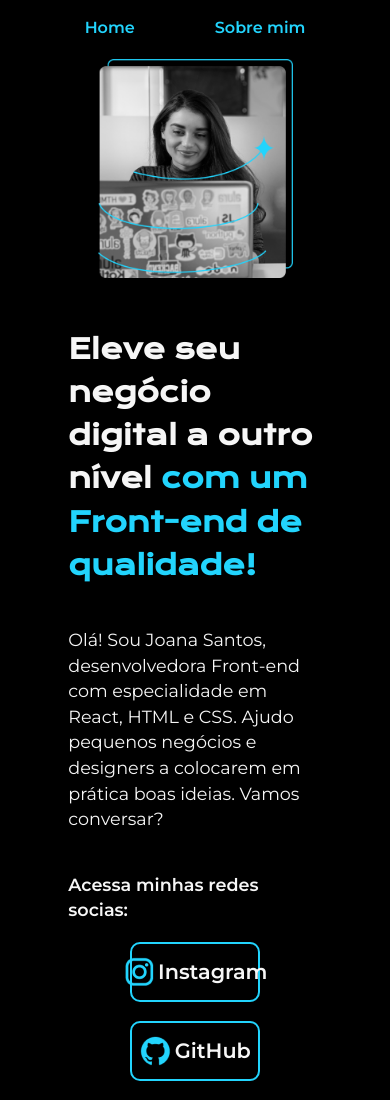
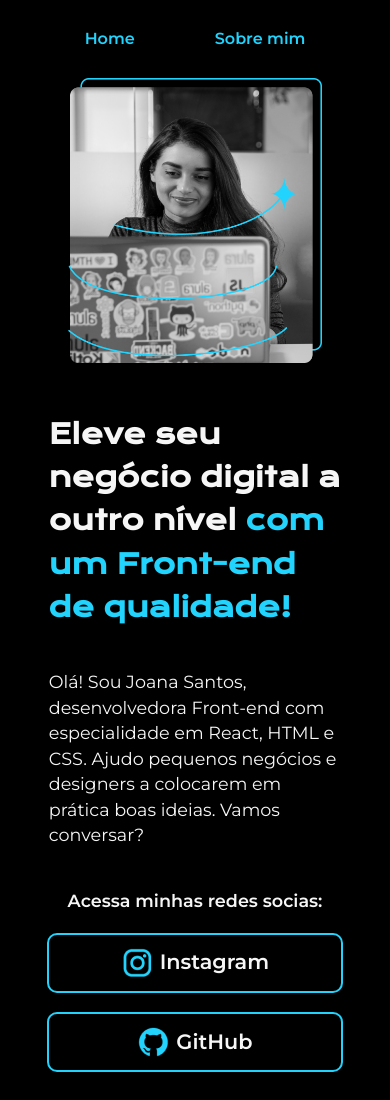
Before and after one commit to srloris/projeto-alura, a plain HTML site: page index.html in a window 390 px wide. Shown: the top 1100 px of the page. Drawn offline with nearby package versions, Linux system fonts and the light colour scheme.

Commit message:
Update style.css

```diff
--- a/styles/style.css
+++ b/styles/style.css
@@ -120,3 +120,18 @@ strong {
         width: 50%;
     }
 }
+@media (max-width: 720px) {
+    .cabecalho__menu{
+        margin: 8% 0 3% 0;
+        justify-content: center;
+    }
+    .apresentacao__conteudo {
+        width: 75%;
+    }
+    .apresentacao__links__link {
+        width: 100%;
+    }
+    .apresentacao__imagem {
+        width: 65%;
+    }
+}
```
